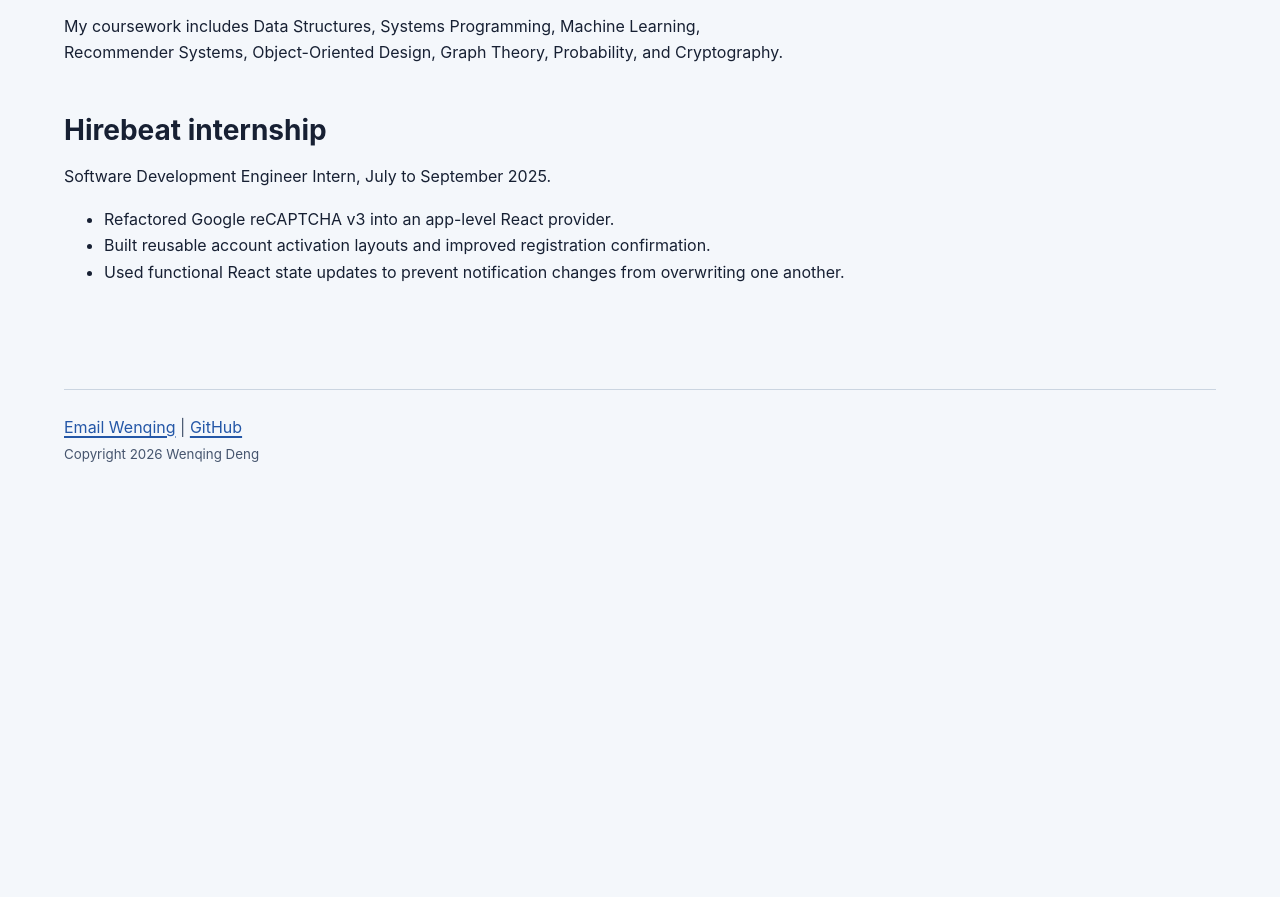
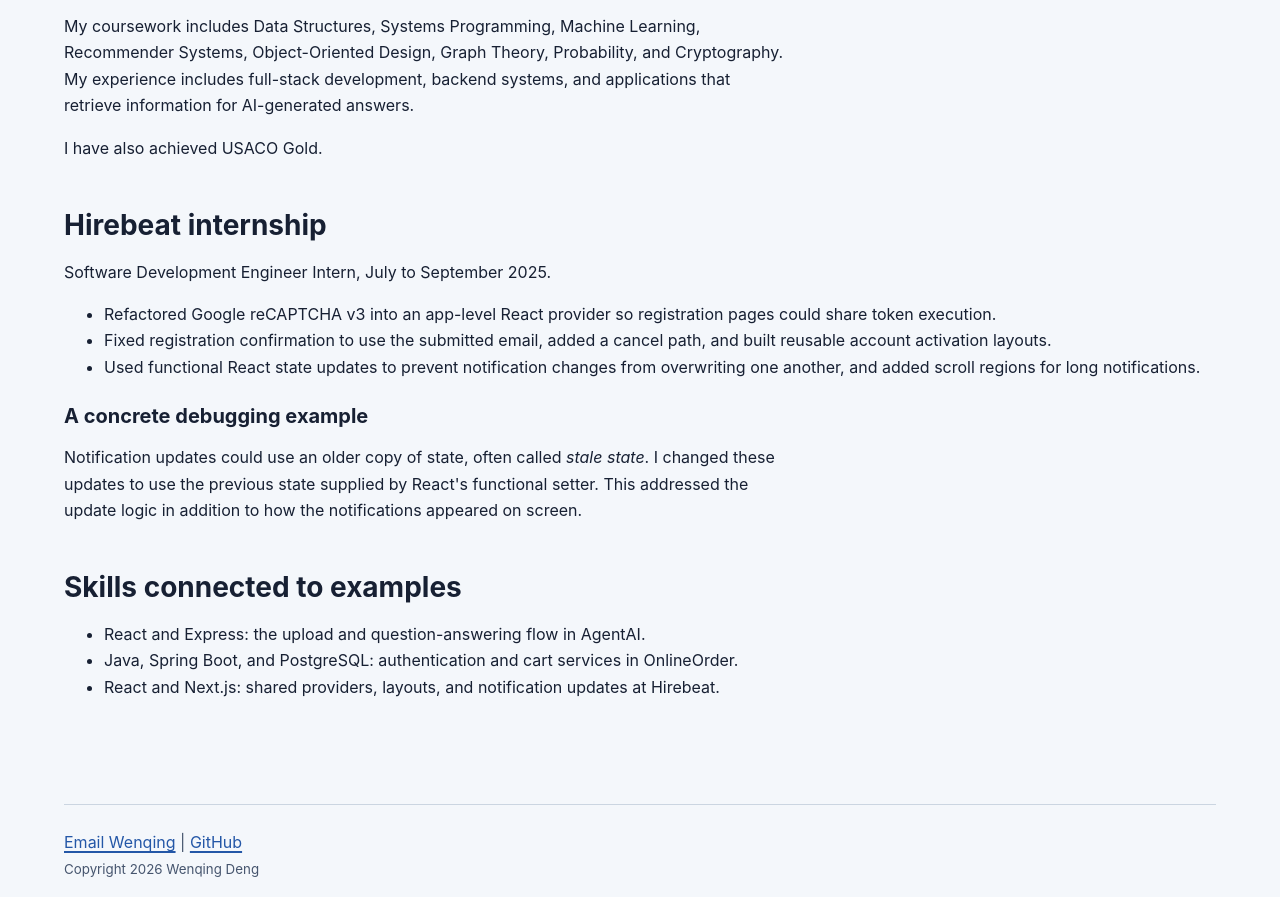
Before and after one commit to LornaDeng/cse134b-hw5, an Eleventy site: page ssg-exercise/src/about.njk in a window 1280 px wide. Shown: the part 343-1240 px from the top of the page. Before the commit the page ends 834 px from the top, so only its background shows below. Built offline with nearby package versions, Linux system fonts and the light colour scheme; Eleventy itself is replaced by a stand-in of ours; files that its build step writes are made by us from their sources.

Commit message:
Complete HW5 SSG pages

```diff
--- a/ssg-exercise/src/about.njk
+++ b/ssg-exercise/src/about.njk
@@ -7,14 +7,25 @@ permalink: about.html
 <section aria-labelledby="education">
   <h2 id="education">Education and interests</h2>
   <p>I am pursuing a B.S. in Mathematics-Computer Science at UC San Diego, from September 2023 to an expected June 2027 graduation.</p>
-  <p>My coursework includes Data Structures, Systems Programming, Machine Learning, Recommender Systems, Object-Oriented Design, Graph Theory, Probability, and Cryptography.</p>
+  <p>My coursework includes Data Structures, Systems Programming, Machine Learning, Recommender Systems, Object-Oriented Design, Graph Theory, Probability, and Cryptography. My experience includes full-stack development, backend systems, and applications that retrieve information for AI-generated answers.</p>
+  <p>I have also achieved USACO Gold.</p>
 </section>
 <section aria-labelledby="hirebeat">
   <h2 id="hirebeat">Hirebeat internship</h2>
   <p>Software Development Engineer Intern, July to September 2025.</p>
   <ul>
-    <li>Refactored Google reCAPTCHA v3 into an app-level React provider.</li>
-    <li>Built reusable account activation layouts and improved registration confirmation.</li>
-    <li>Used functional React state updates to prevent notification changes from overwriting one another.</li>
+    <li>Refactored Google reCAPTCHA v3 into an app-level React provider so registration pages could share token execution.</li>
+    <li>Fixed registration confirmation to use the submitted email, added a cancel path, and built reusable account activation layouts.</li>
+    <li>Used functional React state updates to prevent notification changes from overwriting one another, and added scroll regions for long notifications.</li>
+  </ul>
+  <h3>A concrete debugging example</h3>
+  <p>Notification updates could use an older copy of state, often called <i>stale state</i>. I changed these updates to use the previous state supplied by React's functional setter. This addressed the update logic in addition to how the notifications appeared on screen.</p>
+</section>
+<section aria-labelledby="skills">
+  <h2 id="skills">Skills connected to examples</h2>
+  <ul>
+    <li>React and Express: the upload and question-answering flow in AgentAI.</li>
+    <li>Java, Spring Boot, and PostgreSQL: authentication and cart services in OnlineOrder.</li>
+    <li>React and Next.js: shared providers, layouts, and notification updates at Hirebeat.</li>
   </ul>
 </section>
```
Also changed, not shown: ssg-exercise/src/index.njk (+7 -1 lines), 1 other file.
